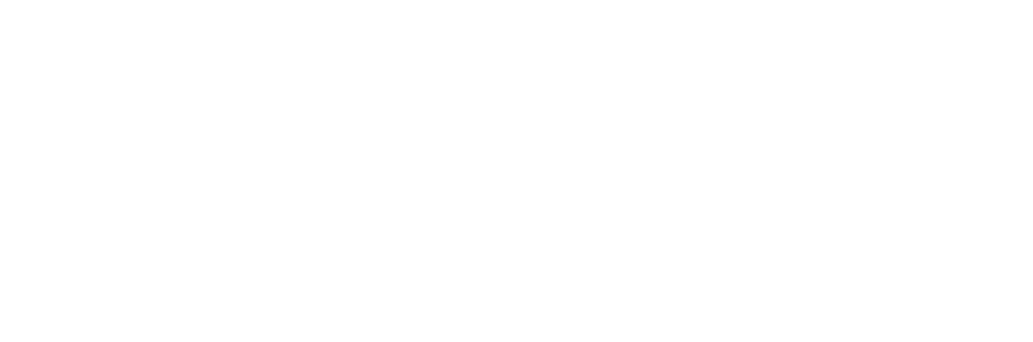
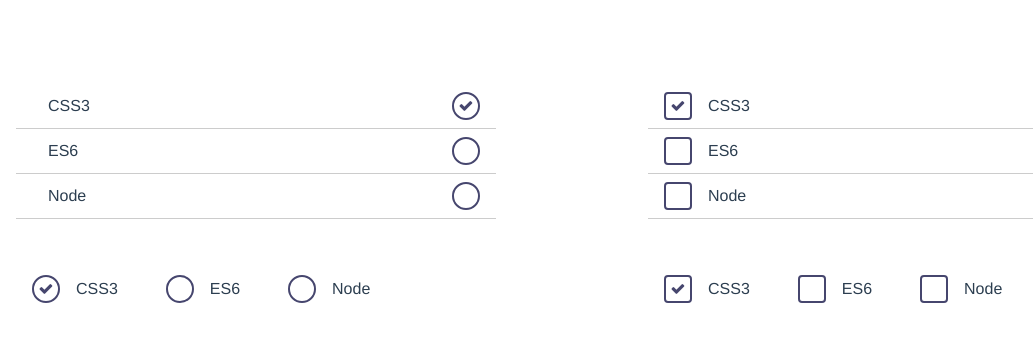
Before and after one commit to hwaphon/VueComponent, a Vue app: page /#/checklist in a window 1280 px wide. Shown: the top 342 px of the page, without its empty margins (68-1101 px from the left). Built offline with nearby package versions, Linux system fonts and the light colour scheme.

Commit message:
新增复选框

```diff
--- /dev/null
+++ b/src/components/h-checklist/checklist.vue
@@ -0,0 +1,78 @@
+<template>
+	<div class="h-checklist" @click="onClick" :style="{ flexDirection: direction }">
+		<ChecklistItem
+			v-for="(item, index) in items"
+			:key="index"
+			:value="item.value"
+			:title="item.title"
+			:right="right"
+			:size="size"
+			:val="value"
+			:color="color"
+			:type="type"
+			:hrcolor="hrcolor"
+			@onClick="clickHandler"></ChecklistItem>
+	</div>
+</template>
+<script>
+	import Event from '@/const/event'
+	import ChecklistItem from './checklistitem.vue'
+	export default {
+		components: {
+			ChecklistItem
+		},
+		props: {
+			items: {
+				type: Array,
+				default: () => {
+					return []
+				}
+			},
+			right: {
+				type: Boolean,
+				default: false
+			},
+			size: {
+				type: String | Number,
+				default: '24'
+			},
+			color: {
+				type: String,
+				default: '#333'
+			},
+			value: {
+				type: Array
+			},
+			type: {
+				type: String,
+				default: 'rect'
+			},
+			direction: {
+				type: String,
+				default: 'column'
+			},
+			hrcolor: String
+		},
+		methods: {
+			clickHandler (value) {
+				let copy = this.value
+				let index = copy.indexOf(value)
+				if (!~index) {
+					copy.push(value)
+				} else {
+					copy.splice(index, 1)
+				}
+				this.$emit('input', copy)
+			},
+			onClick () {
+				this.$emit(Event.CLICK)
+			}
+		}
+	}
+</script>
+
+<style>
+	.h-checklist {
+		display: flex;
+	}
+</style>
--- /dev/null
+++ b/src/components/h-checklist/checklistitem.vue
@@ -0,0 +1,111 @@
+<template>
+	<div class="h-checklist-item" @click="clickHandler"
+		:style="{ borderBottomColor: hrcolor} ">
+		<div
+			class="h-shape-container"
+			:style="{ width: size + 'px', height: size + 'px', color: color }"
+			:class="[ right ? 'h-shape-container-right' : '', type === 'circle' ? 'h-shaper-container-circle' : '' ]">
+			<Icon v-if="checked" type="check" :size="(size * 0.618).toFixed(3)"></Icon>
+		</div>
+		<div class="h-extra">
+			<span class="h-title">{{ title }}</span>
+		</div>
+	</div>
+</template>
+<script>
+	import Icon from '../h-icon/icon.vue'
+	import Event from '@/const/event'
+	export default {
+		components: {
+			Icon
+		},
+		props: {
+			size: {
+				type: String | Number
+			},
+			color: {
+				type: String
+			},
+			title: {
+				type: String | Number
+			},
+			right: {
+				type: Boolean
+			},
+			value: {
+				type: String | Number | Array
+			},
+			val: {
+				type: Array
+			},
+			type: {
+				type: String
+			},
+			hrcolor: {
+				type: String,
+				default: 'transparent'
+			}
+		},
+		data () {
+			return {
+				checked: false
+			}
+		},
+		watch: {
+			val (val) {
+				if (!!~this.val.indexOf(this.value)) {
+					this.checked = true
+				} else {
+					this.checked = false
+				}
+			}
+		},
+		methods: {
+			clickHandler () {
+				this.$emit(Event.CLICK, this.value)
+			}
+		},
+		created () {
+			if (!!~this.val.indexOf(this.value)) {
+				this.checked = true
+			}
+		}
+	}
+</script>
+<style scoped>
+	::selection {
+		background-color: transparent;
+	}
+	.h-checklist-item {
+		display: flex;
+		flex-flow: row nowrap;
+		align-items: center;
+		padding: 8px 16px;
+		border-bottom: 1px solid;
+	}
+
+	.h-shape-container {
+		border: 2px solid;
+		cursor: pointer;
+		display: flex;
+		align-items: center;
+		justify-content: center;
+		border-radius: 4px;
+	}
+
+	.h-shaper-container-circle {
+		border-radius: 100%;
+	}
+
+	.h-extra {
+		display: flex;
+		align-items: center;
+		flex: 1;
+		padding: 0 16px;
+		cursor: pointer;
+	}
+
+	.h-shape-container-right {
+		order: 2;
+	}
+</style>
--- a/src/components/index.vue
+++ b/src/components/index.vue
@@ -16,6 +16,10 @@
 			<img src="http://ojihaa8pb.bkt.clouddn.com/icon_sea-horse.png" alt="icon_wolf">
 			<span class="text">Checker</span>
 		</div>
+		<div class="box" @click="checklistClick">
+			<img src="http://ojihaa8pb.bkt.clouddn.com/iconicon_Sheep.png" alt="icon_wolf">
+			<span class="text">Checklist</span>
+		</div>
 	</div>
 </template>
 
@@ -33,6 +37,9 @@
 			},
 			checkerClick () {
 				this.$router.push('checker')
+			},
+			checklistClick () {
+				this.$router.push('checklist')
 			}
 		}
 	}
@@ -43,6 +50,7 @@
 		display: flex;
 		flex-flow: row wrap;
 		padding: 16px 5%;
+		justify-content: center;
 	}
 
 	.box {
@@ -50,6 +58,7 @@
 		height: 180px;
 		border: 1px solid #ccc;
 		margin-right: 16px;
+		margin-top: 16px;
 		cursor: pointer;
 		background-color: #2c3e50;
 		font-size: 36px;
--- /dev/null
+++ b/src/demo/checklist.vue
@@ -0,0 +1,82 @@
+<template>
+	<div class="container">
+		<div class="checklist">
+			<Checklist
+				:items="items"
+				:right="!right"
+				:hrcolor="hrcolor"
+				:type="type"
+				v-model="value"
+				@onClick="clickHandler"
+				:color="color"></Checklist>
+		</div>
+		<div class="checklist">
+			<Checklist
+				:items="items"
+				:right="right"
+				:hrcolor="hrcolor"
+				v-model="value"
+				@onClick="clickHandler"
+				:color="color"></Checklist>
+		</div>
+
+		<div class="checklist">
+			<Checklist
+				:items="items"
+				:right="right"
+				v-model="value"
+				:type="type"
+				direction="row"
+				@onClick="clickHandler"
+				:color="color"></Checklist>
+		</div>
+
+		<div class="checklist">
+			<Checklist
+				:items="items"
+				:right="right"
+				v-model="value"
+				direction="row"
+				@onClick="clickHandler"
+				:color="color"></Checklist>
+		</div>
+	</div>
+</template>
+<script>
+	import Checklist from '@/components/h-checklist/checklist.vue'
+	export default {
+		components: {
+			Checklist
+		},
+		data () {
+			return {
+				items: [
+					{ title: 'CSS3', value: 'item1' },
+					{ title: 'ES6', value: 'item2' },
+					{ title: 'Node', value: 'item3' }
+				],
+				right: false,
+				value: [ 'item1' ],
+				color: '#46466E',
+				type: 'circle',
+				hrcolor: '#ccc'
+			}
+		},
+		methods: {
+			clickHandler () {
+				console.log(this.value)
+			}
+		}
+	}
+</script>
+
+<style scoped>
+	.container {
+		display: flex;
+		flex-flow: row wrap;
+	}
+	.checklist {
+		width: 480px;
+		margin: 24px auto;
+	}
+</style>
--- a/src/router/index.js
+++ b/src/router/index.js
@@ -5,6 +5,7 @@
 import Icon from '@/demo/icon'
 import Tag from '@/demo/tag'
 import Checker from '@/demo/checker'
+import Checklist from '@/demo/checklist'
 
 Vue.use(Router)
 
@@ -34,6 +35,11 @@
       path: '/checker',
       name: 'Checker',
       component: Checker
+    },
+    {
+      path: '/checklist',
+      name: 'Checklist',
+      component: Checklist
     }
   ]
 })
```
Also changed, not shown: 1 other file (tests, documents, lock files or other folders).
